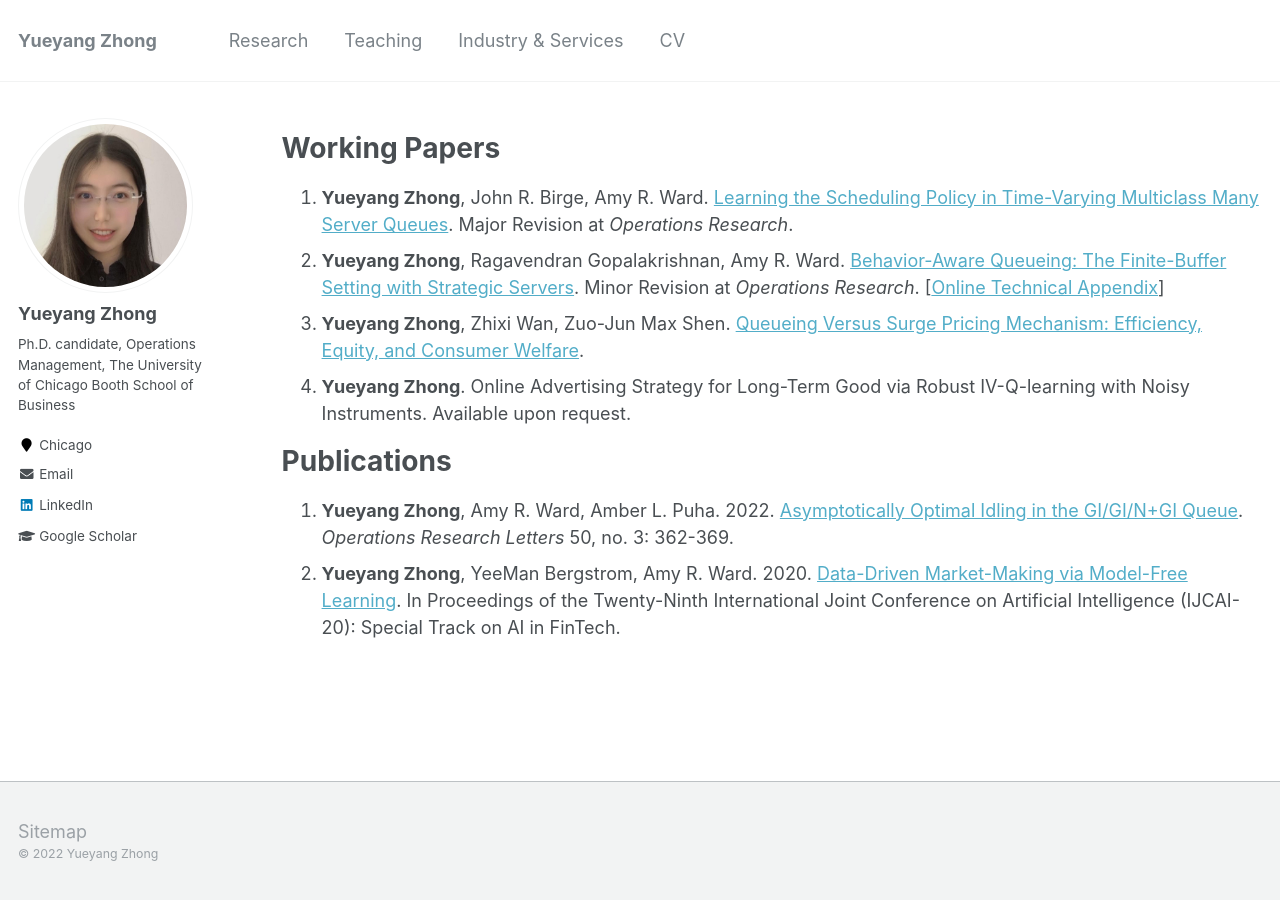
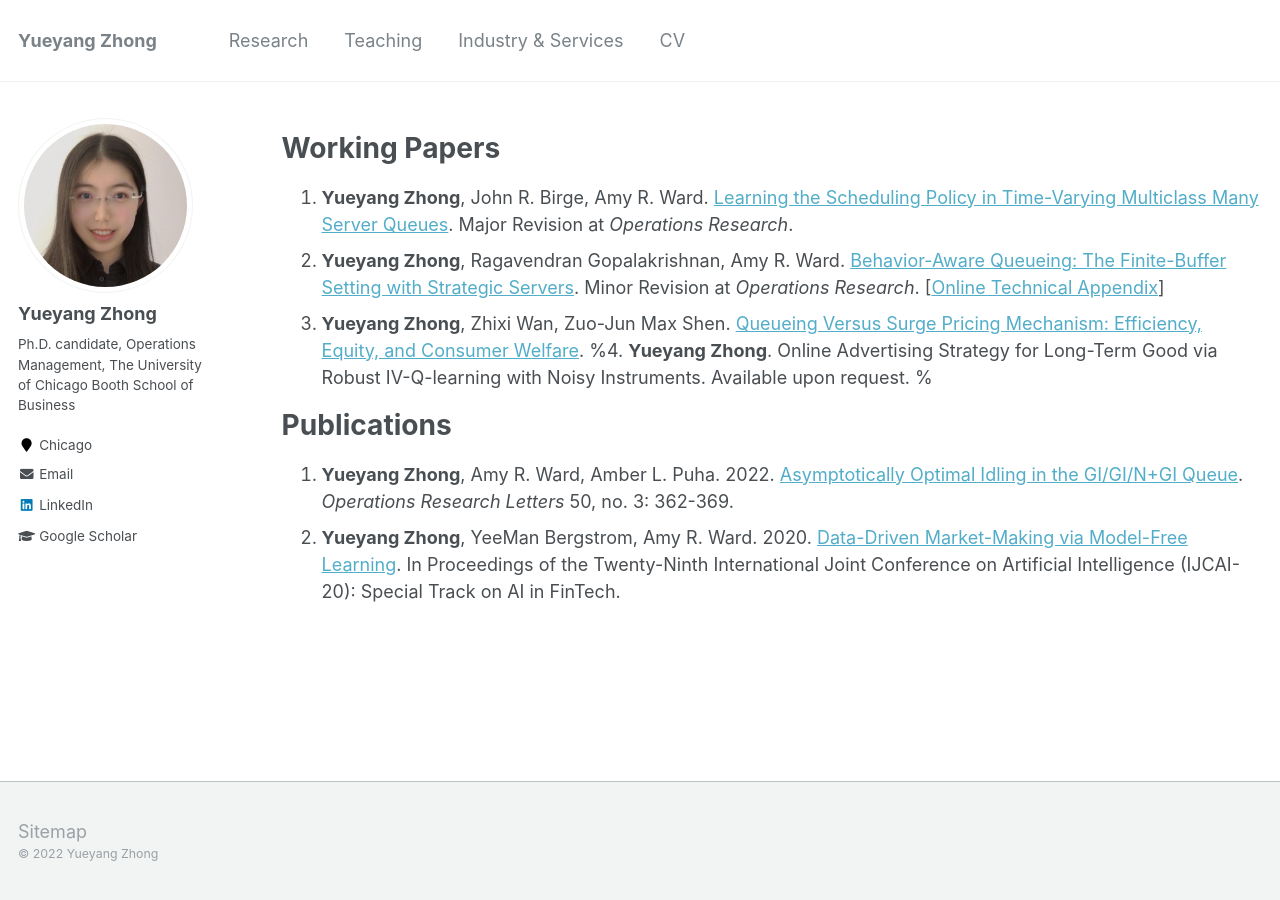
Before and after one commit to alicemengqi/site, a Jekyll site: the page built from _pages/publications.md, in a window 1280 px wide. Built offline with Jekyll 4.4.1, drawn with Linux system fonts in a browser that asks for light colours.

Commit message:
Update publications.md

```diff
--- a/_pages/publications.md
+++ b/_pages/publications.md
@@ -10,7 +10,7 @@
 1. **Yueyang Zhong**, John R. Birge, Amy R. Ward. [Learning the Scheduling Policy in Time-Varying Multiclass Many Server Queues](https://papers.ssrn.com/sol3/papers.cfm?abstract_id=4090021). Major Revision at *Operations Research*.
 2. **Yueyang Zhong**, Ragavendran Gopalakrishnan, Amy R. Ward. [Behavior-Aware Queueing: The Finite-Buffer Setting with Strategic Servers](https://papers.ssrn.com/sol3/papers.cfm?abstract_id=3633435). Minor Revision at *Operations Research*. [[Online Technical Appendix](https://yzhong0.github.io/yueyangzhong/files/finitebuffer_strategicserver_technical_file.pdf)]
 3. **Yueyang Zhong**, Zhixi Wan, Zuo-Jun Max Shen. [Queueing Versus Surge Pricing Mechanism: Efficiency, Equity, and Consumer Welfare](https://papers.ssrn.com/sol3/papers.cfm?abstract_id=3699134).
-4. **Yueyang Zhong**. Online Advertising Strategy for Long-Term Good via Robust IV-Q-learning with Noisy Instruments. Available upon request.
+%4. **Yueyang Zhong**. Online Advertising Strategy for Long-Term Good via Robust IV-Q-learning with Noisy Instruments. Available upon request. %
 
 # Publications
 1. **Yueyang Zhong**, Amy R. Ward, Amber L. Puha. 2022. [Asymptotically Optimal Idling in the GI/GI/N+GI Queue](https://www.sciencedirect.com/science/article/pii/S0167637722000530). *Operations Research Letters* 50, no. 3: 362-369.
```
